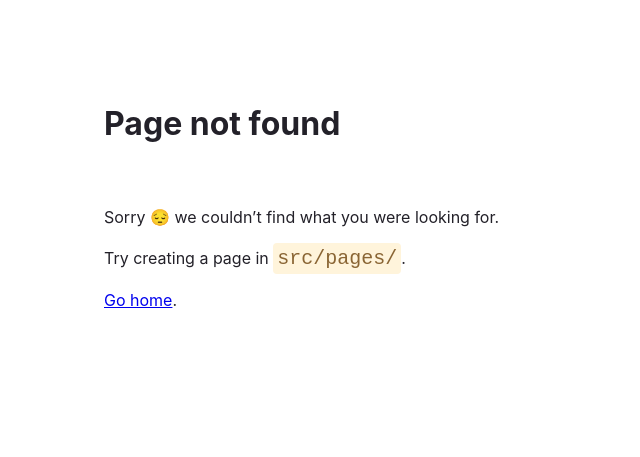
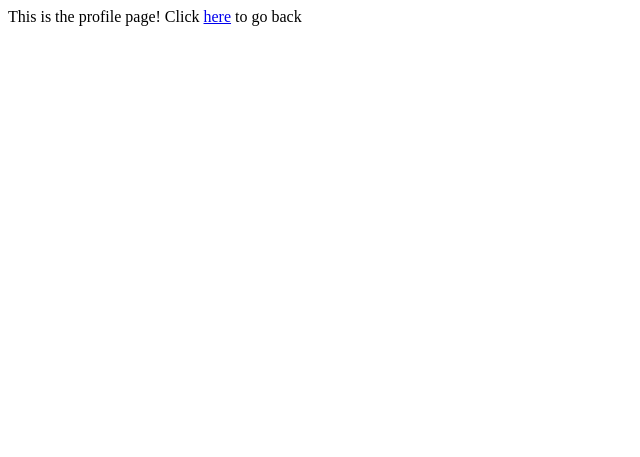
Before and after one commit to 17tangs/tldr-front, a Gatsby site: page /profile in a window 1280 px wide. Before the commit this address had no page. Shown: the whole page, without its empty margins (0-640 px from the left). Built offline with nearby package versions, Linux system fonts and the light colour scheme; Gatsby itself is replaced by a stand-in of ours.

Commit message:
added profile page skeleton to routing

```diff
--- a/src/pages/auth.tsx
+++ b/src/pages/auth.tsx
@@ -1,10 +1,11 @@
+import { Link } from "@reach/router";
 import * as React from "react";
 import {ISignupPageProps} from './index';
 
 class Auth extends React.Component<ISignupPageProps> {
     render()
     {
-        return (<div>This is the auth page!</div>);;
+        return (<div>This is the auth page! Click <Link to="/">here</Link> to go back </div>);
     }
 }
 
--- a/src/pages/index.tsx
+++ b/src/pages/index.tsx
@@ -1,6 +1,7 @@
 import * as React from "react";
 import Home from "./home";
 import Auth from "./auth";
+import Profile from "./profile";
 import { Router } from "@reach/router";
 import { RouteComponentProps } from '@reach/router';
 
@@ -13,6 +14,7 @@ const IndexPage = () => {
     <Router>
       <Home path="/" />
       <Auth path="/auth" />
+      <Profile path="/profile"/>
     </Router>
   );
 };
--- /dev/null
+++ b/src/pages/profile.tsx
@@ -0,0 +1,12 @@
+import { Link } from "@reach/router";
+import * as React from "react";
+import {ISignupPageProps} from './index';
+
+class Profile extends React.Component<ISignupPageProps> {
+    render()
+    {
+        return (<div>This is the profile page! Click <Link to="/">here</Link> to go back </div>);
+    }
+}
+
+export default Profile;
```
Also changed, not shown: src/pages/topbar.tsx (+5 -3 lines).
